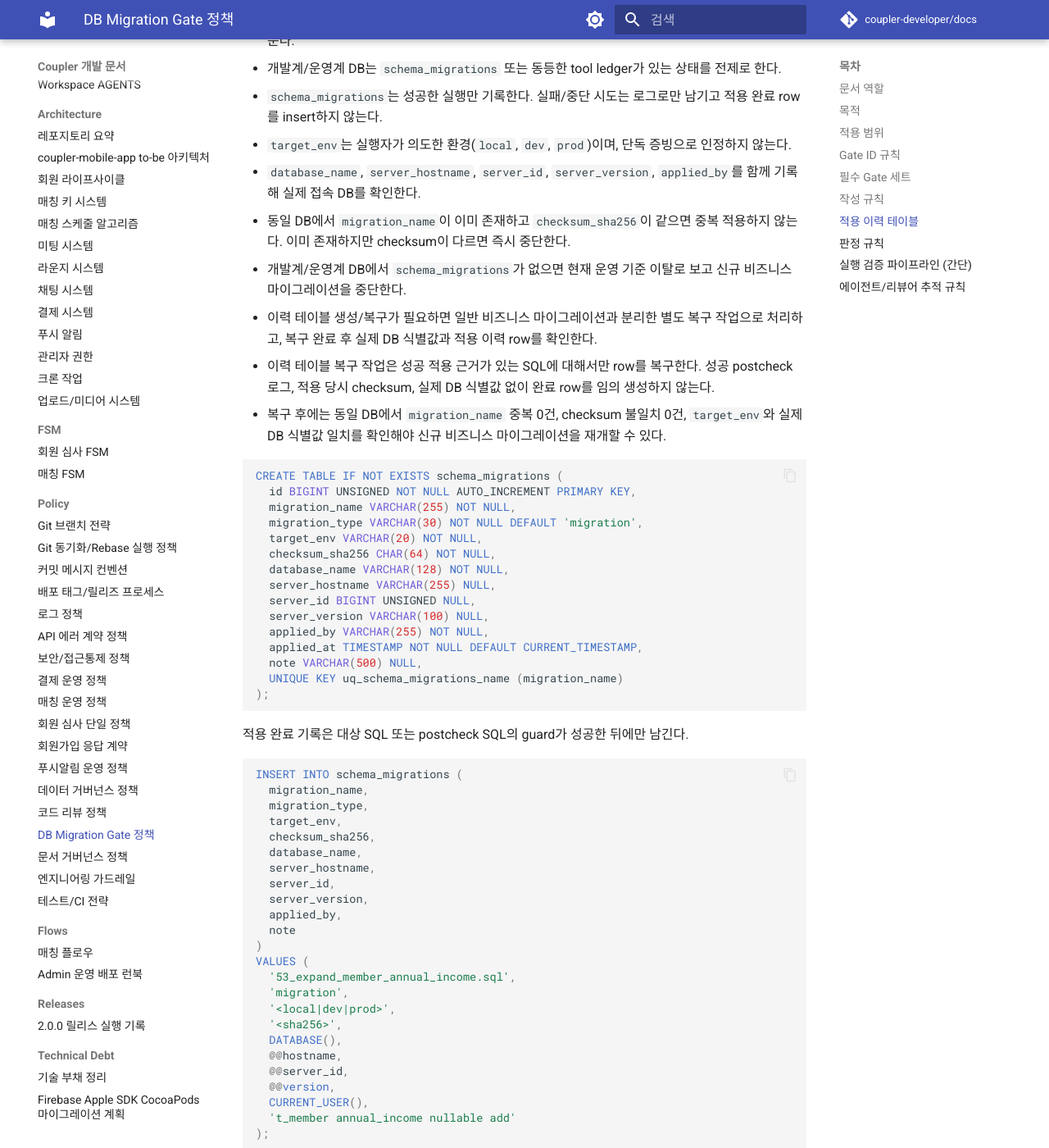
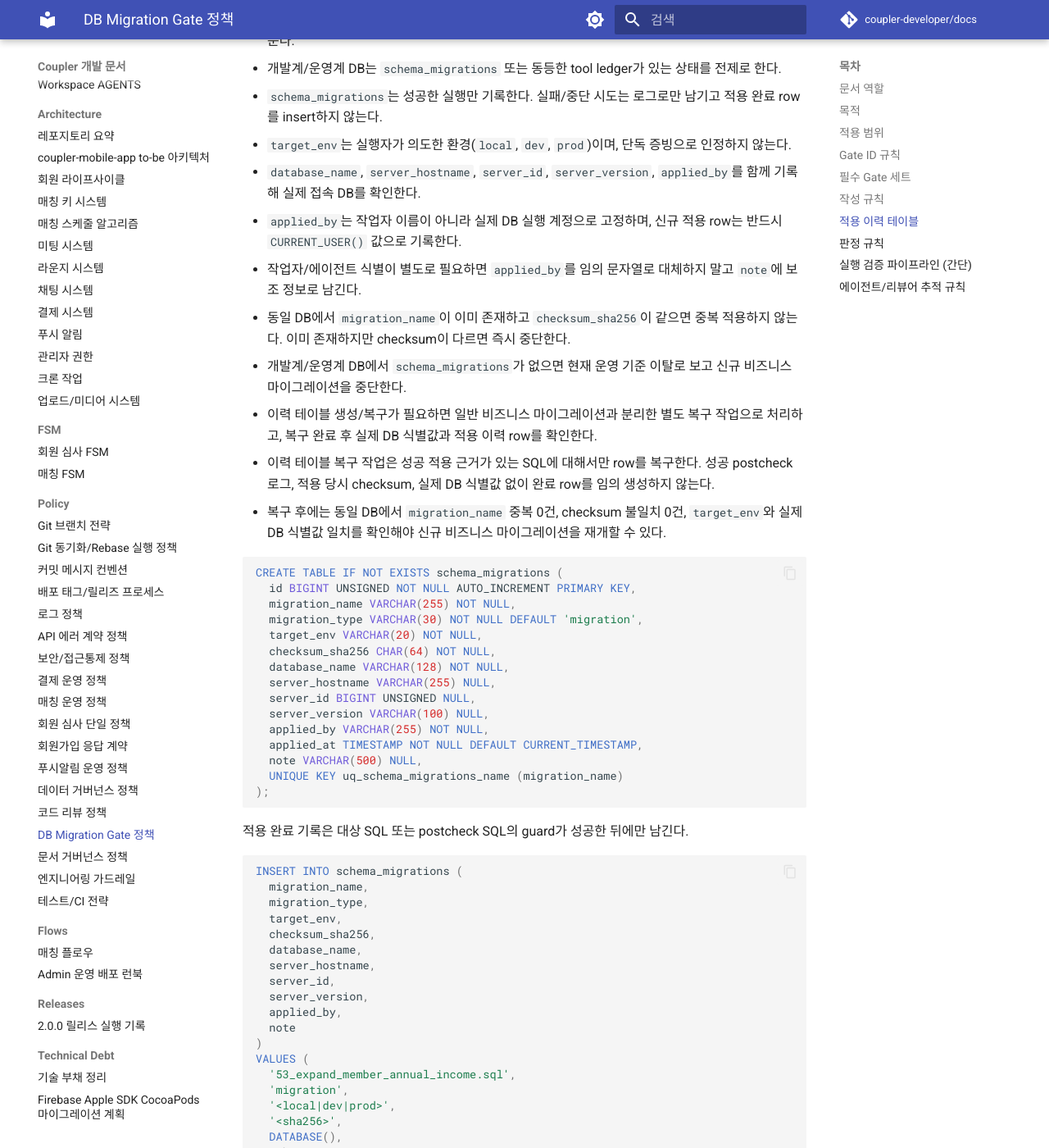
Before and after one commit to coupler-developer/docs, an MkDocs documentation site: the page built from content/policy/db-migration-gate-policy.md, in a window 1280 px wide and 1400 px high, scrolled down 2713 px. Shown: the whole window at 82% size. Built offline with MkDocs 1.6.1 and Material for MkDocs 9.7.7, drawn with Linux system fonts in a browser that asks for light colours; comment, search, counter and statistics services are not loaded; some of the changed text lies outside the part shown.

Commit message:
docs: DB 마이그레이션 ledger 실행 계정 기준 명시
Changes:
- schema_migrations.applied_by 기록값을 CURRENT_USER() 기준으로 명시
- 작업자 식별은 note에 남기도록 기준 분리
- 사전 확인 SELECT alias를 db_execution_user로 정리

Tests:
- yarn validate:docs 통과

```diff
--- a/content/policy/db-migration-gate-policy.md
+++ b/content/policy/db-migration-gate-policy.md
@@ -65,6 +65,8 @@
 - `schema_migrations`는 성공한 실행만 기록한다. 실패/중단 시도는 로그로만 남기고 적용 완료 row를 insert하지 않는다.
 - `target_env`는 실행자가 의도한 환경(`local`, `dev`, `prod`)이며, 단독 증빙으로 인정하지 않는다.
 - `database_name`, `server_hostname`, `server_id`, `server_version`, `applied_by`를 함께 기록해 실제 접속 DB를 확인한다.
+- `applied_by`는 작업자 이름이 아니라 실제 DB 실행 계정으로 고정하며, 신규 적용 row는 반드시 `CURRENT_USER()` 값으로 기록한다.
+- 작업자/에이전트 식별이 별도로 필요하면 `applied_by`를 임의 문자열로 대체하지 말고 `note`에 보조 정보로 남긴다.
 - 동일 DB에서 `migration_name`이 이미 존재하고 `checksum_sha256`이 같으면 중복 적용하지 않는다. 이미 존재하지만 checksum이 다르면 즉시 중단한다.
 - 개발계/운영계 DB에서 `schema_migrations`가 없으면 현재 운영 기준 이탈로 보고 신규 비즈니스 마이그레이션을 중단한다.
 - 이력 테이블 생성/복구가 필요하면 일반 비즈니스 마이그레이션과 분리한 별도 복구 작업으로 처리하고, 복구 완료 후 실제 DB 식별값과 적용 이력 row를 확인한다.
@@ -127,7 +129,7 @@ SELECT
   @@hostname AS server_hostname,
   @@server_id AS server_id,
   @@version AS server_version,
-  CURRENT_USER() AS current_user;
+  CURRENT_USER() AS db_execution_user;
 
 SELECT
   migration_name,
```
